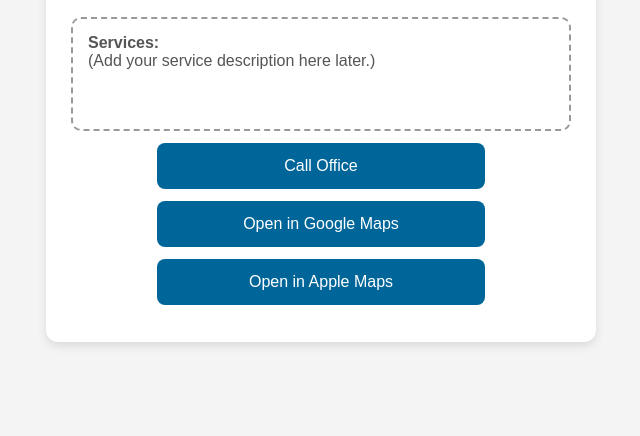
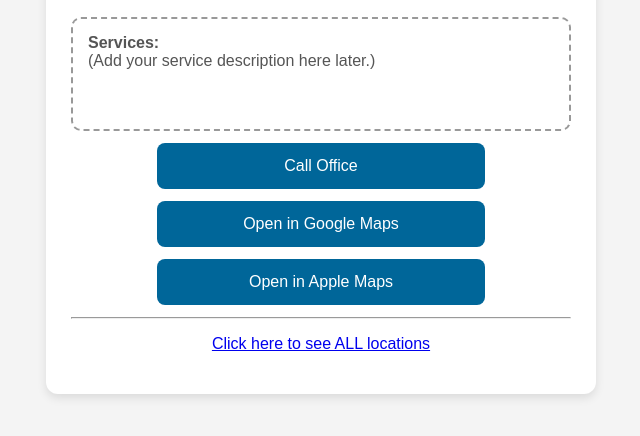
Before and after one commit to averymillerfabregas/JRI_SAAF_OfficeRedirect, a plain HTML site: page acton.html in a window 1280 px wide. Shown: the part 182-618 px from the top of the page, without its empty margins (319-959 px from the left). Drawn offline with Linux system fonts and the light colour scheme.

Commit message:
Update acton.html

```diff
--- a/acton.html
+++ b/acton.html
@@ -75,7 +75,12 @@
     Open in Apple Maps
   </a>
 
+  <hr>
+
+  <p>
+    <a href="/all-locations.html">
+      Click here to see ALL locations
+    </a>
+  </p>
+
 </div>
-
-</body>
-</html>
```
